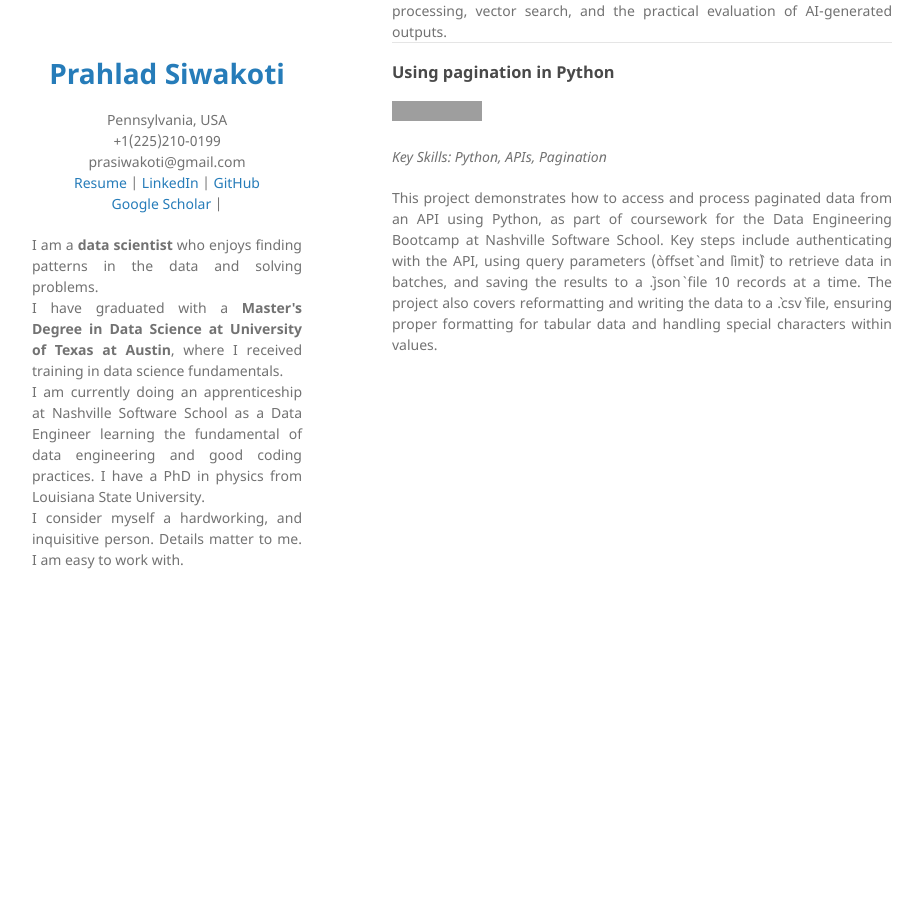
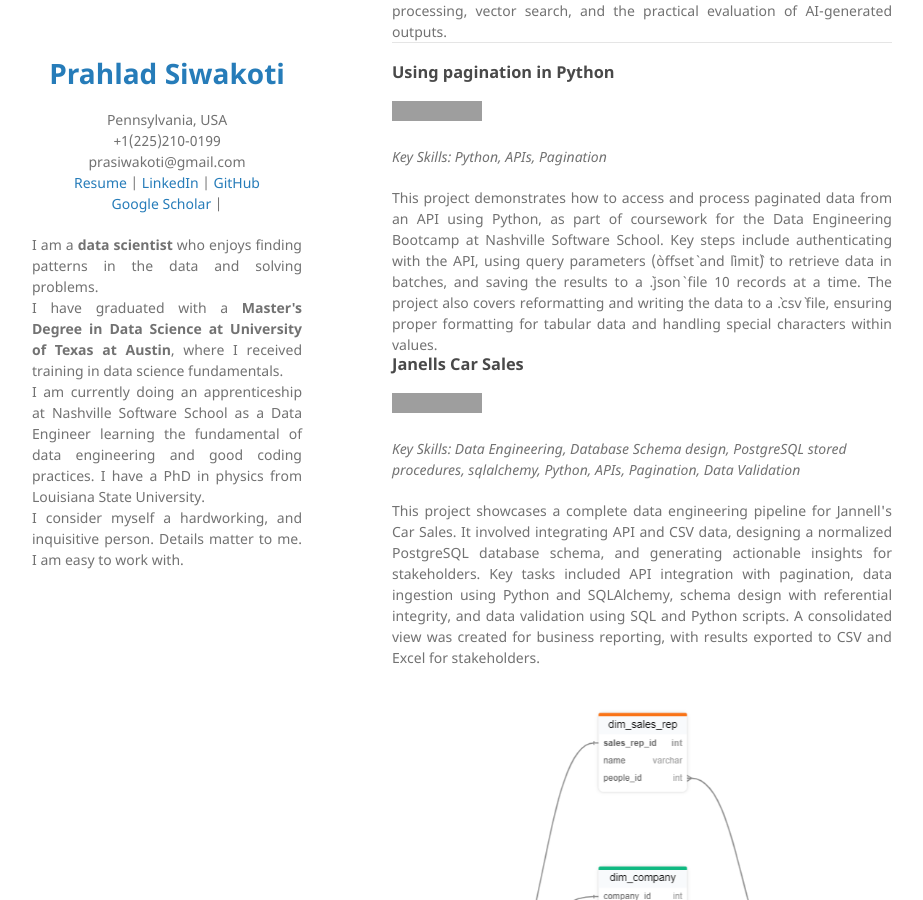
Before and after one commit to siwa-p/github-portfolio, a Jekyll site: the page built from index.md, in a window 1280 px wide and 900 px high, scrolled down 2406 px. Shown: the whole window, without its empty margins (178-1101 px from the left). Built offline with Jekyll 4.4.1, drawn with Linux system fonts in a browser that asks for light colours; our own code applies the rules of GitHub Pages for plain Markdown files; grey boxes are pictures that could not be loaded.

Commit message:
added Jannels car sales project

```diff
--- a/index.md
+++ b/index.md
@@ -89,3 +89,16 @@ This project demonstrates how to access and process paginated data from an API u
 Key steps include authenticating with the API, using query parameters (`offset` and `limit`) to retrieve data in batches, and saving the results to a `.json` file 10 records at a time. The project also covers reformatting and writing the data to a `.csv` file, ensuring proper formatting for tabular data and handling special characters within values.
 
 </div>
+
+### Janells Car Sales
+
+[![View on GitHub](https://img.shields.io/badge/GitHub-View_on_GitHub-blue?logo=GitHub)](https://github.com/siwa-p/Jannells-Car-Sales)
+
+_Key Skills: Data Engineering, Database Schema design, PostgreSQL stored procedures, sqlalchemy, Python, APIs, Pagination, Data Validation_
+
+<div style="text-align: justify">
+This project showcases a complete data engineering pipeline for Jannell's Car Sales. It involved integrating API and CSV data, designing a normalized PostgreSQL database schema, and generating actionable insights for stakeholders. Key tasks included API integration with pagination, data ingestion using Python and SQLAlchemy, schema design with referential integrity, and data validation using SQL and Python scripts. A consolidated view was created for business reporting, with results exported to CSV and Excel for stakeholders.
+</div>
+<br>
+<center><img src="images/erd_jannels_car_sales.png"/></center>
+<br>
```
Also changed, not shown: images/erd_jannels_car_sales.png (added).
